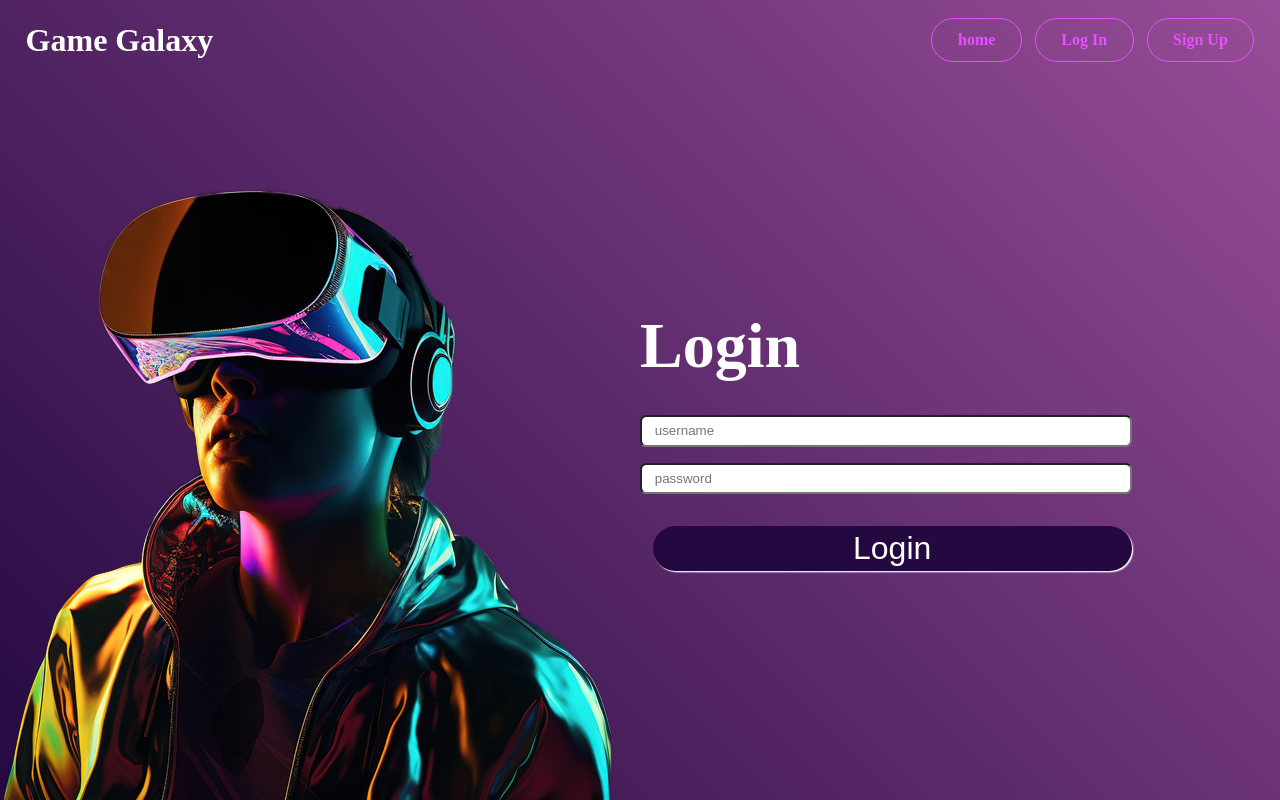
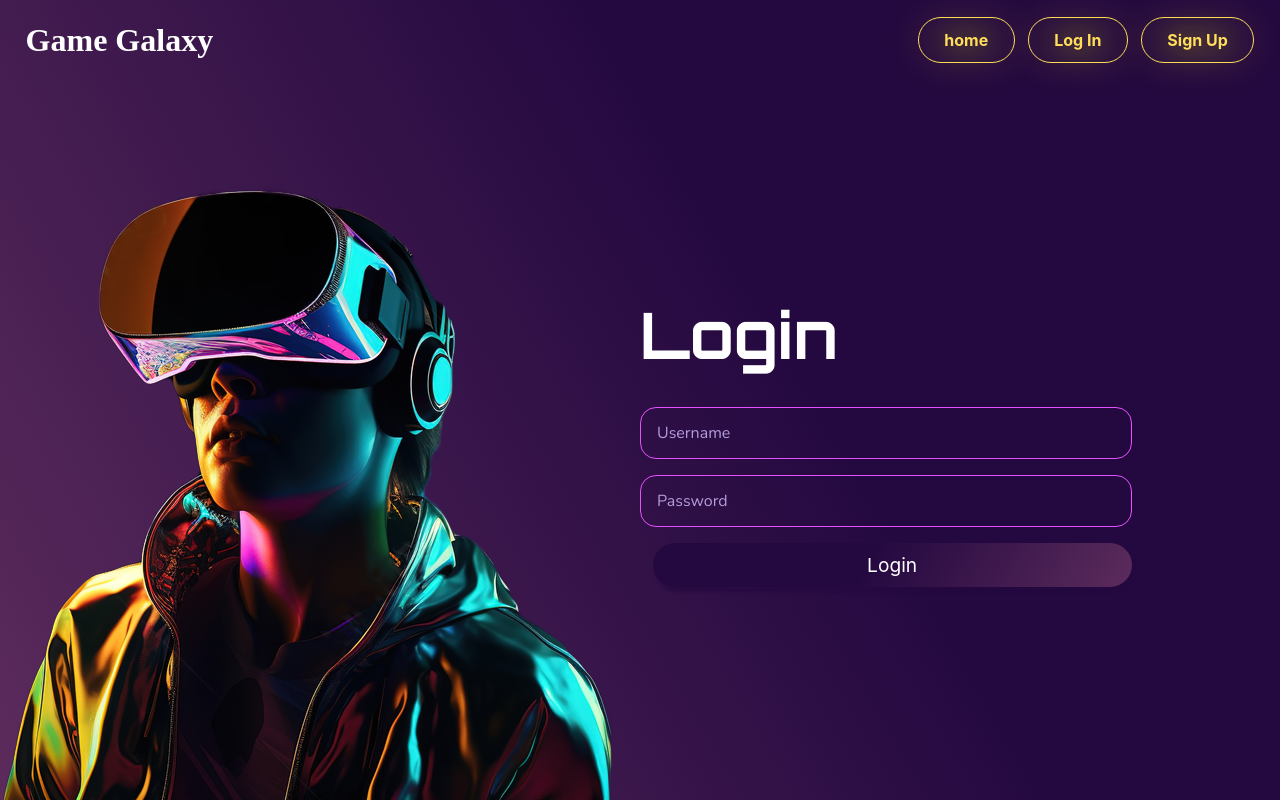
Before and after one commit to Evo3Tech/Game-Galaxy, a React (Vite) app: page /login in a window 1280 px wide. Built offline with nearby package versions, Linux system fonts and the light colour scheme.

Commit message:
Styling Index.css and Signup.css

```diff
--- a/src/index.css
+++ b/src/index.css
@@ -1,3 +1,6 @@
+@import url('https://fonts.googleapis.com/css2?family=Orbitron:wght@400;700&display=swap');
+@import url('https://fonts.googleapis.com/css2?family=Press+Start+2P&family=Nunito:wght@300;400&display=swap');
+
 *{
     padding: 0;
     margin: 0;
@@ -9,7 +12,9 @@ body{
     display: flex;
     flex-direction: column;
     justify-content: space-between;
-    background: linear-gradient(45deg, #240940, #974d97);
+    /* background: linear-gradient(120deg, #240940 59%, #5C2B5C 100%); */
+    background: linear-gradient(420deg, #5C2B5C 0%, #240940 60%);
+
     background-repeat: no-repeat;
     height: fit-content;
     padding: 1vw;
@@ -26,6 +31,7 @@ body{
 nav h1{
     color: #FFFFFF;
     font-size: 2rem;
+
 }
 .navbar{
     display: flex;
@@ -34,12 +40,16 @@ nav h1{
     align-items: center;
 }
 .navbar li{
-    color: #E651FF;
+    color: hwb(48 35% 0%);
     padding: 1.5vh 2vw;
     border-radius: 2vw;
-    border: .1vw solid #E651FF;
+    border: .1vw solid hsl(48, 100%, 67%);
+    filter: drop-shadow(0 0 1rem yellow);
     font-weight: bold;
     cursor: pointer;
+    font-family: CerebriSans-Regular,-apple-system,system-ui,Roboto,sans-serif;
+    transition: all 250ms;
+
 }
 .navbar li:hover{
     background-color: #FFFFFF;
@@ -73,7 +83,6 @@ nav h1{
     height: fit-content;
 }
 .right.hero{
-    /* background-color: white; */
     display: flex;
     flex-direction: column;
     justify-content: center;
@@ -83,24 +92,35 @@ nav h1{
 .right h1{
     font-size: 4rem;
     color: #FFFFFF;
+    font-family: 'Orbitron', sans-serif;
+
 }
 .right p{
-    font-size: 1.8rem;
+    font-size: 1.5rem;
     padding: 1vw;
     color: #ffffffb6;
+    font-family: 'Nunito', sans-serif;
+
 }
 .right button{
     /* width: fit-content; */
     padding: .5vh 2vw;
     margin-left: 1vw;
-    font-size: 2rem;
+    font-size: 1.2rem;
     border-radius: 2vw;
     background-color: #FFFFFF;
     color: #240940;
     box-shadow: .2vw .4vw  .2vw #240940;
     cursor: pointer;
+    border-radius: 100px;
+    box-shadow: rgba(65, 7, 151, 0.2) ;
+    font-family: CerebriSans-Regular,-apple-system,system-ui,Roboto,sans-serif;
+    padding: 10px 40px;
+    transition: all 250ms;
+    border: 0;
+
 }
 .right button:hover{
-    background-color: #FFFFFF;
-    color: #240940;
+    background-color: #240940;
+    color: #ffff;
 }
--- a/src/signup.css
+++ b/src/signup.css
@@ -28,15 +28,45 @@
     gap: 2vh;
 }
 .right input{
-    padding: .8vh 1vw;
-    border-radius: .5vw;
+  border: solid 1.5px #E651FF;
+ border-radius: 1rem;
+ background: none;
+ padding: 1rem;
+ font-size: 1rem;
+ color: #f5f5f5;
 
 }
-.right form button{
-    margin-top: 2vh;
+.right input:focus {
+    background-color: #5C2B5C;
+    outline-color: rgba(86, 4, 169, 0.605);
+    box-shadow: -3px -3px 15px rgb(70, 31, 100);
+    transition: .1s;
+    transition-property: box-shadow;
+  }
+  .right input::placeholder {
+    color: #B39DDB;
+    font-size: 1rem;
+    font-family: 'Nunito', sans-serif;
+    text-transform: capitalize;
+
+  }
+
+.right form button {
+    padding: 10px 40px;
+    margin-left: 1vw;
+    font-size: 1.2rem;
+    border-radius: 100px;
+    background: linear-gradient(120deg, #240940 45%, #5C2B5C 100%);
+    color: #ffffff;
+    box-shadow: 0.2vw 0.4vw 0.2vw rgba(36, 9, 64, 0.6);
     cursor: pointer;
-    background-color: #240940;
-    color: #FFFFFF;
-    border: none;
-    box-shadow: .1vw .1vw .1vw #FFFFFF;
+    font-family: CerebriSans-Regular, -apple-system, system-ui, Roboto, sans-serif;
+    border: 0;
+    transition: all 0.3s ease-in-out;
 }
+
+.right form button:hover {
+    background: linear-gradient(420deg, #5C2B5C 0%, #240940 60%);
+    transform: translateY(-0px);
+    box-shadow: 0.3vw 0.3vw 0.3vw rgba(92, 43, 92, 0.7);
+}
```
